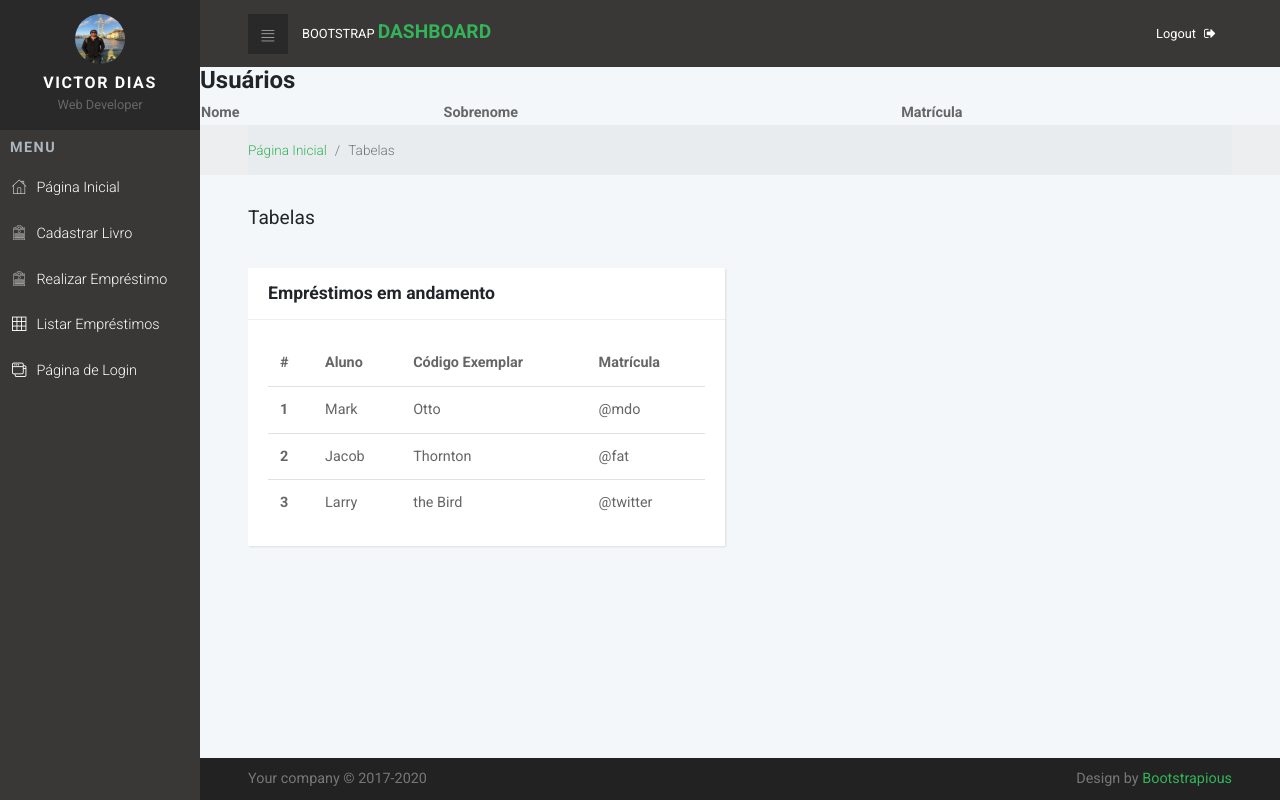
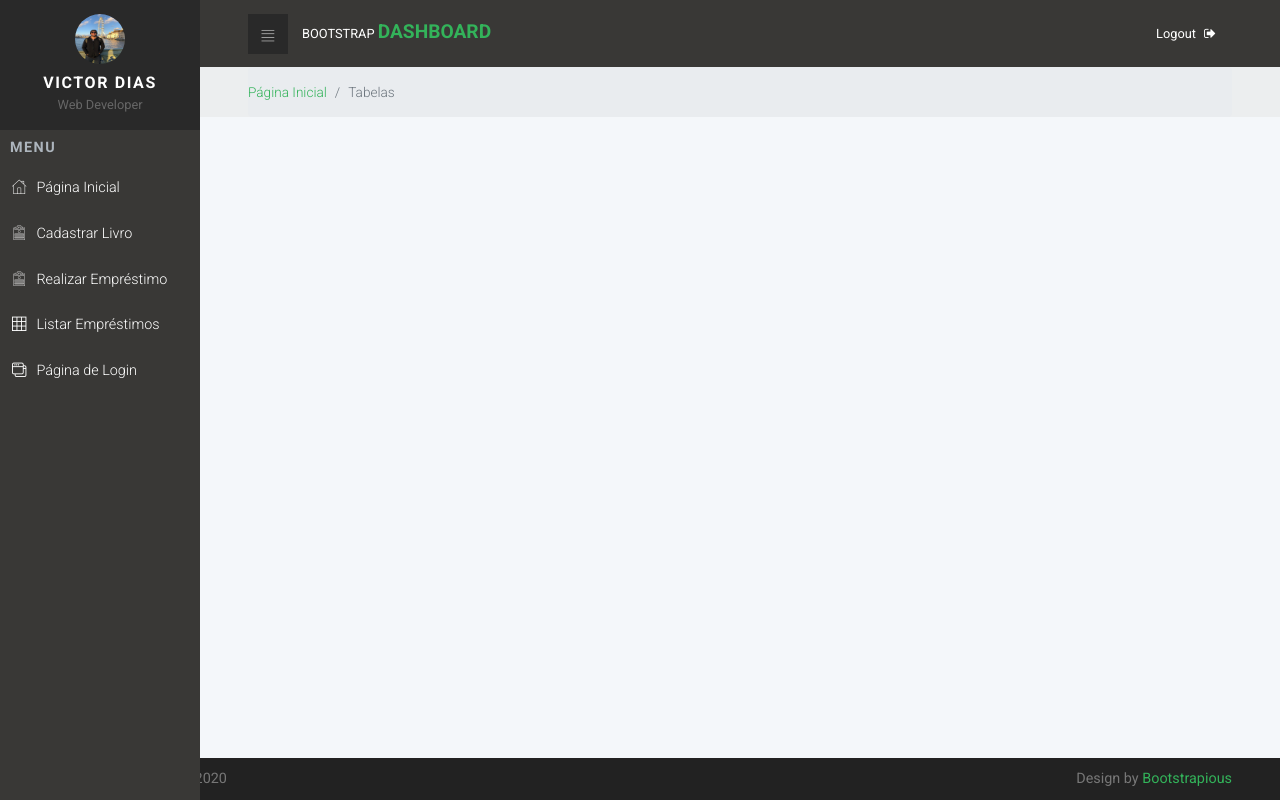
Before and after one commit to victor-dias1/lib-ufop, a PHP site: page /tables.php in a window 1280 px wide. Run offline with PHP 8.4, Linux system fonts and the light colour scheme; the visitor is signed in with stand-in values (Sample User, id 1); lists and menus that the app fills with data are empty; some libraries are stand-ins or nearby versions.

Commit message:
teste visualização

```diff
--- a/tables.php
+++ b/tables.php
@@ -108,16 +108,6 @@
           </div>
         </nav>
       </header>
-      <h1>Usuários</h1>
-		<table id="listar-usuario" class="display" style="width:100%">
-			<thead>
-				<tr>
-					<th>Nome</th>
-					<th>Sobrenome</th>
-					<th>Matrícula</th>
-				</tr>
-			</thead>
-		</table>
       <!-- Breadcrumb-->
       <div class="breadcrumb-holder">
         <div class="container-fluid">
@@ -130,8 +120,8 @@
         </div>
       </div>
       <section>
-        <div class="container-fluid">
-          <!-- Page Header-->
+        <!-- <div class="container-fluid">
+          Page Header
           <header>
             <h1 class="h3 display">Tabelas            </h1>
           </header>
@@ -176,7 +166,7 @@
                   </div>
                 </div>
               </div>
-            </div>
+            </div>-->
             <!--<div class="col-lg-6">
               <div class="card">
                 <div class="card-header">
```
